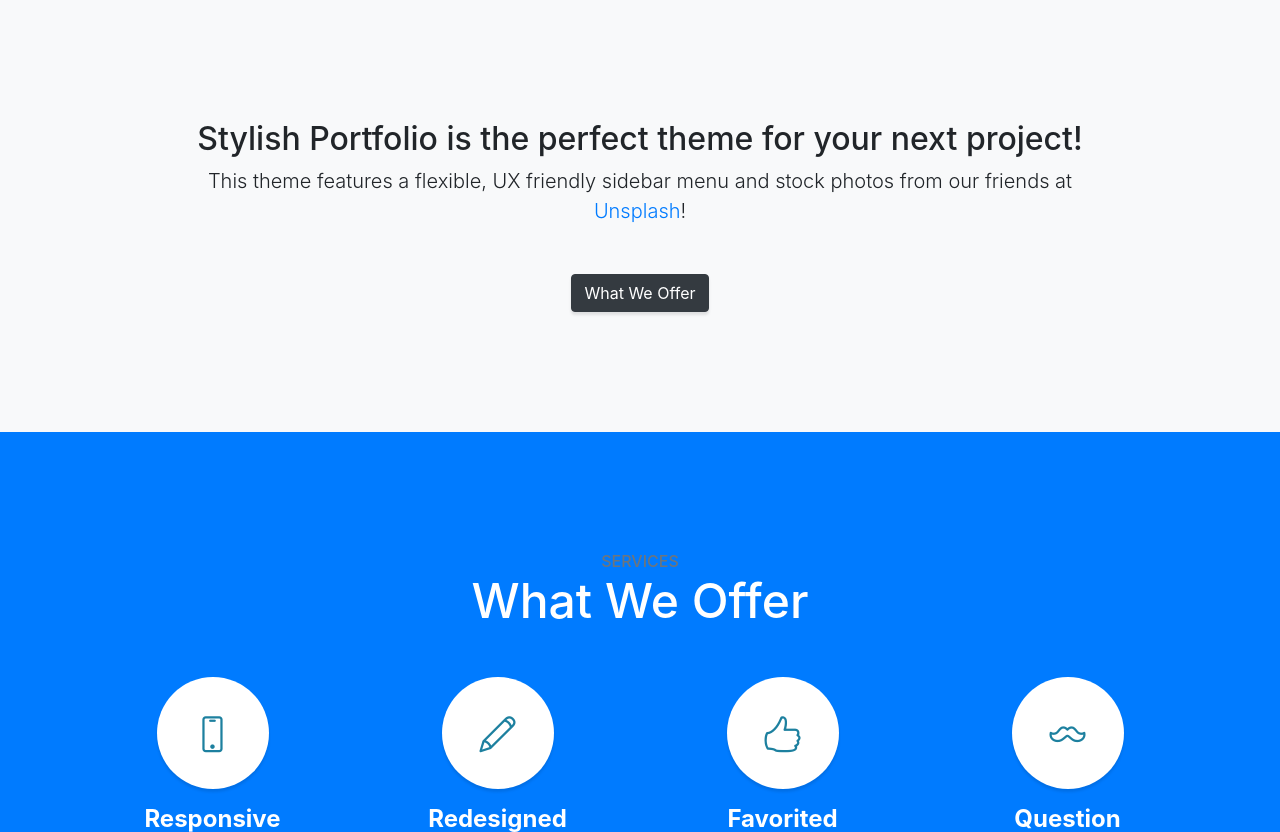
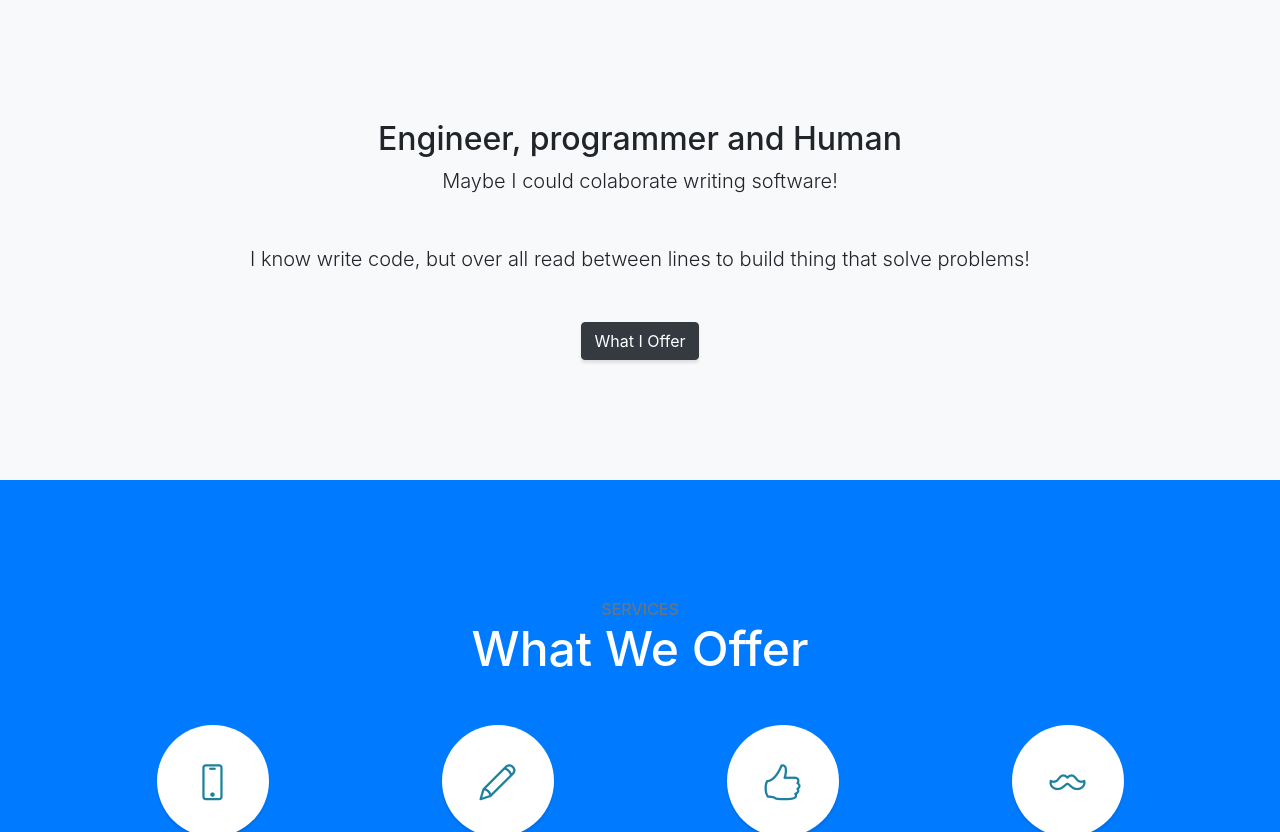
Before and after one commit to andreseslava/andreseslava.github.io, a website with bundled scripts: page index.html in a window 1280 px wide. Shown: the part 800-1632 px from the top of the page. Built offline with nearby package versions, Linux system fonts and the light colour scheme.

Commit message:
change presentation content

```diff
--- a/index.html
+++ b/index.html
@@ -32,7 +32,7 @@
   <nav id="sidebar-wrapper">
     <ul class="sidebar-nav">
       <li class="sidebar-brand">
-        <a class="js-scroll-trigger" href="#page-top">Start Bootstrap</a>
+        <a class="js-scroll-trigger" href="#page-top">Start</a>
       </li>
       <li class="sidebar-nav-item">
         <a class="js-scroll-trigger" href="#page-top">Home</a>
@@ -69,10 +69,10 @@
     <div class="container text-center">
       <div class="row">
         <div class="col-lg-10 mx-auto">
-          <h2>Stylish Portfolio is the perfect theme for your next project!</h2>
-          <p class="lead mb-5">This theme features a flexible, UX friendly sidebar menu and stock photos from our friends at
-            <a href="https://unsplash.com/">Unsplash</a>!</p>
-          <a class="btn btn-dark btn-xl js-scroll-trigger" href="#services">What We Offer</a>
+          <h2>Engineer, programmer and Human </h2>
+          <p class="lead mb-5"> Maybe I could colaborate writing software!</p>
+          <p class="lead mb-5"> I know write code, but over all read between lines to build thing that solve problems!</p>
+          <a class="btn btn-dark btn-xl js-scroll-trigger" href="#services">What I Offer</a>
         </div>
       </div>
     </div>
```
